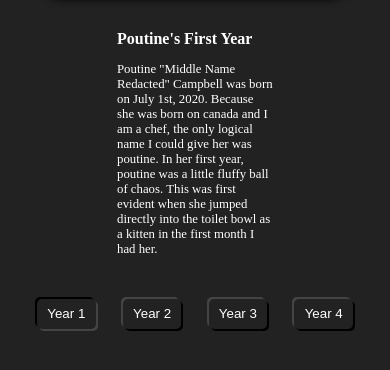
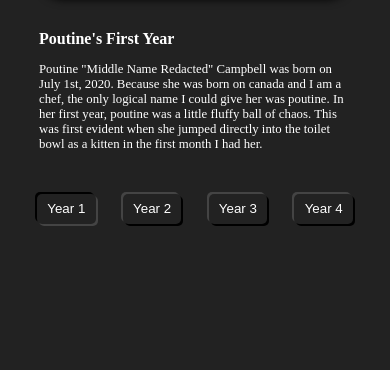
Before and after one commit to DevinJC98/Javascript-Timeline-Assignment, a plain HTML site: page index.html in a window 390 px wide. Shown: the part 350-720 px from the top of the page. Drawn offline with Linux system fonts and the light colour scheme.

Commit message:
Update styles.css
isn't working and i dont know why

```diff
--- a/styles.css
+++ b/styles.css
@@ -180,7 +180,7 @@ button
     #infoHolder
     {
         max-height: 40vh;
-        width: 90vw;
+        max-width: 80vw;
     }
     #infoHolder h2
     {
```
